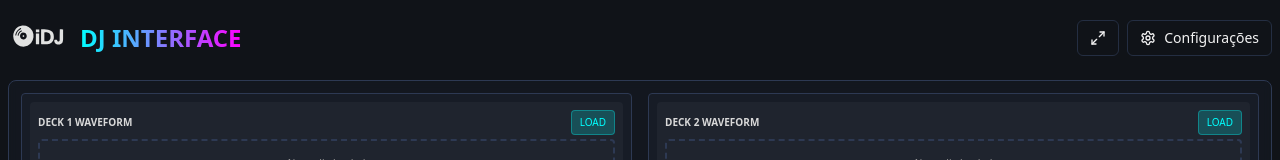
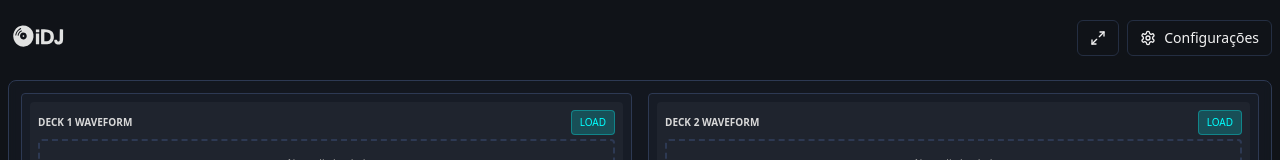
Before and after one commit to iagomartins/martins-software-i-dj, a React (Vite) app: page / in a window 1280 px wide. Shown: the top 160 px of the page. Built offline with nearby package versions, Linux system fonts and the light colour scheme; no server answers.

Commit message:
feat(Layout): Added some layout improvements to the project.

```diff
--- a/src/components/dj/DJInterface.tsx
+++ b/src/components/dj/DJInterface.tsx
@@ -57,9 +57,6 @@ export const DJInterface = () => {
         <div className="flex justify-between items-center mb-3">
           <div className="flex items-center gap-3">
             <img src={djLogo} width={60} alt="DJ Logo" />
-            <h1 className="text-2xl font-bold bg-gradient-to-r from-neon-cyan to-neon-magenta bg-clip-text text-transparent">
-              DJ INTERFACE
-            </h1>
           </div>
           <div className="flex items-center gap-2">
             <Tooltip>
```
